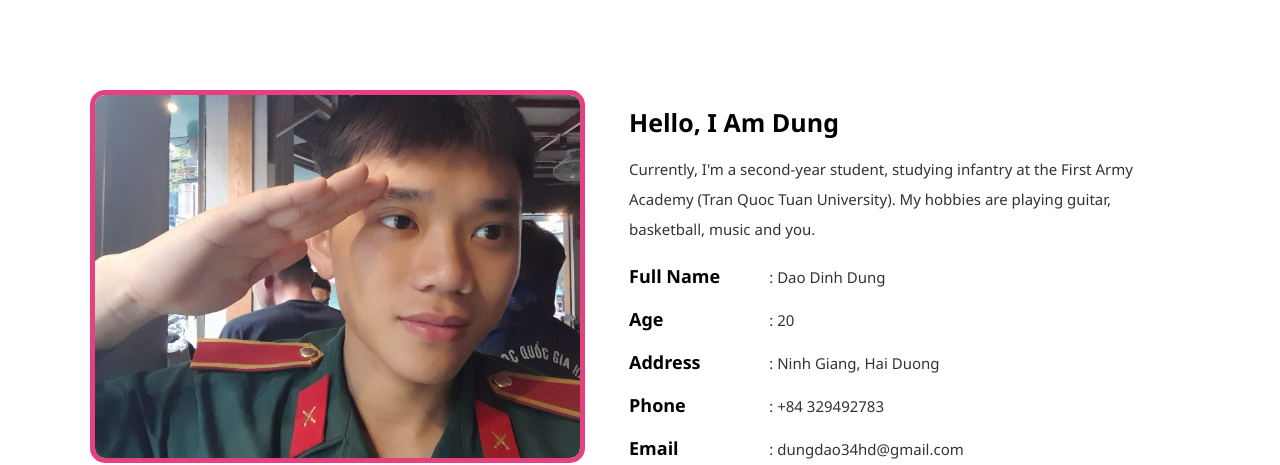
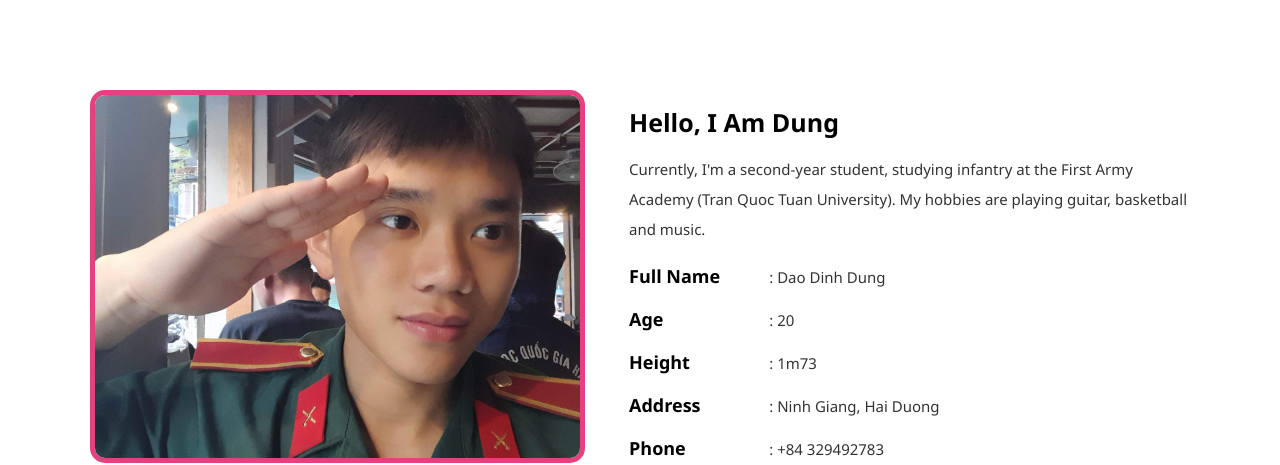
Before and after one commit to dngiang2003/web-dung, a plain HTML site: page index.html in a window 1280 px wide. Shown: the part 199-664 px from the top of the page. Drawn offline with Linux system fonts and the light colour scheme.

Commit message:
Update index.html

```diff
--- a/index.html
+++ b/index.html
@@ -29,9 +29,10 @@
         </div>
         <div class="content-about-right">
             <h2 class="say-hello">Hello, I Am Dung</h2>
-            <p style="line-height: 30px;">Currently, I'm a second-year student, studying infantry at the First Army Academy (Tran Quoc Tuan University). My hobbies are playing guitar, basketball, music and you.</p>
+            <p style="line-height: 30px;">Currently, I'm a second-year student, studying infantry at the First Army Academy (Tran Quoc Tuan University). My hobbies are playing guitar, basketball and music.</p>
             <h2 class="title-info">Full Name</h2><p>: Dao Dinh Dung</p><br>
             <h2 class="title-info">Age</h2><p>: 20</p><br>
+            <h2 class="title-info">Height</h2><p>: 1m73</p><br>
             <h2 class="title-info">Address</h2><p>: Ninh Giang, Hai Duong</p><br>
             <h2 class="title-info">Phone</h2><p>: +84 329492783</p><br>
             <h2 class="title-info">Email</h2><p>: dungdao34hd@gmail.com</p><br>
```
